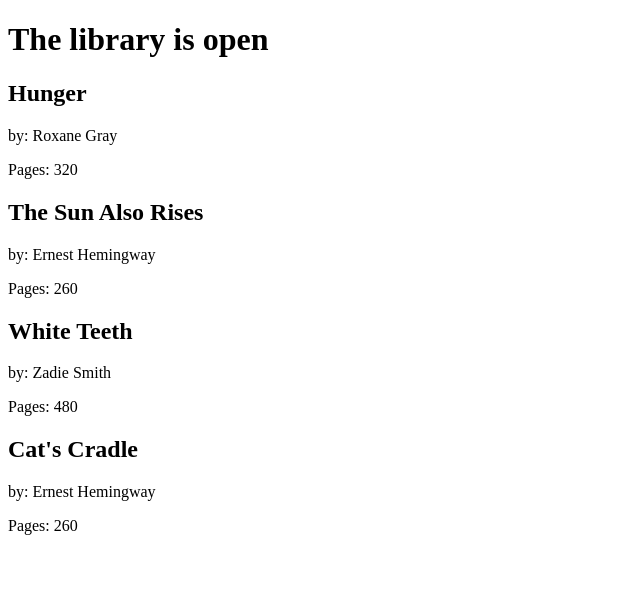
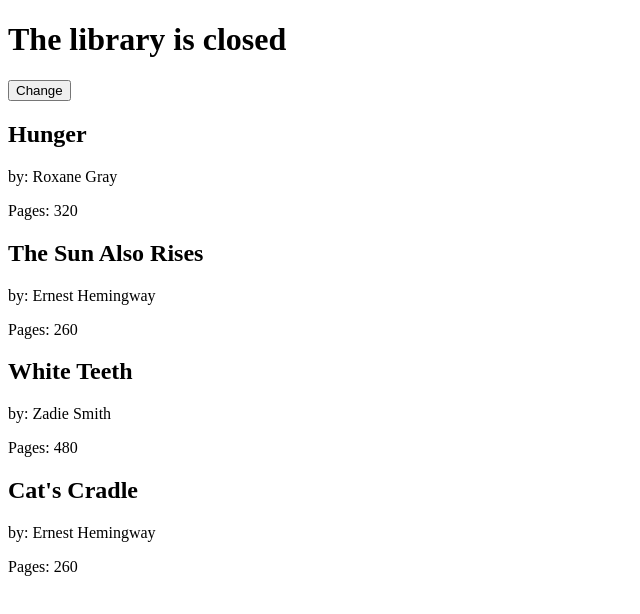
Before and after one commit to bvasic/React_Essential_Training, a React (Create React App) app: page / in a window 1280 px wide. Shown: the top 614 px of the page, without its empty margins (0-640 px from the left). Built offline with nearby package versions, Linux system fonts and the light colour scheme.

Commit message:
Using setState

```diff
--- a/src/index.js
+++ b/src/index.js
@@ -19,11 +19,13 @@ const Book = ({title, author, pages}) => {
 }
 
 class Library extends React.Component {
-    constructor(props){
-        super(props)
-        this.state = {
-            open:true
-        }
+
+    state = { open: false }
+
+    toggleOpenClosed = () => {
+        this.setState(prevState => ({
+            open: !prevState.open
+        }))
     }
     render () {
         console.log(this.state)
@@ -31,6 +33,7 @@ class Library extends React.Component {
         return (
             <div>
                 <h1>The library is {this.state.open ? 'open' : 'closed'}</h1>
+                <button onClick={this.toggleOpenClosed}>Change</button>
                 {books.map(
                     (book, i) =>
                             <Book
```
